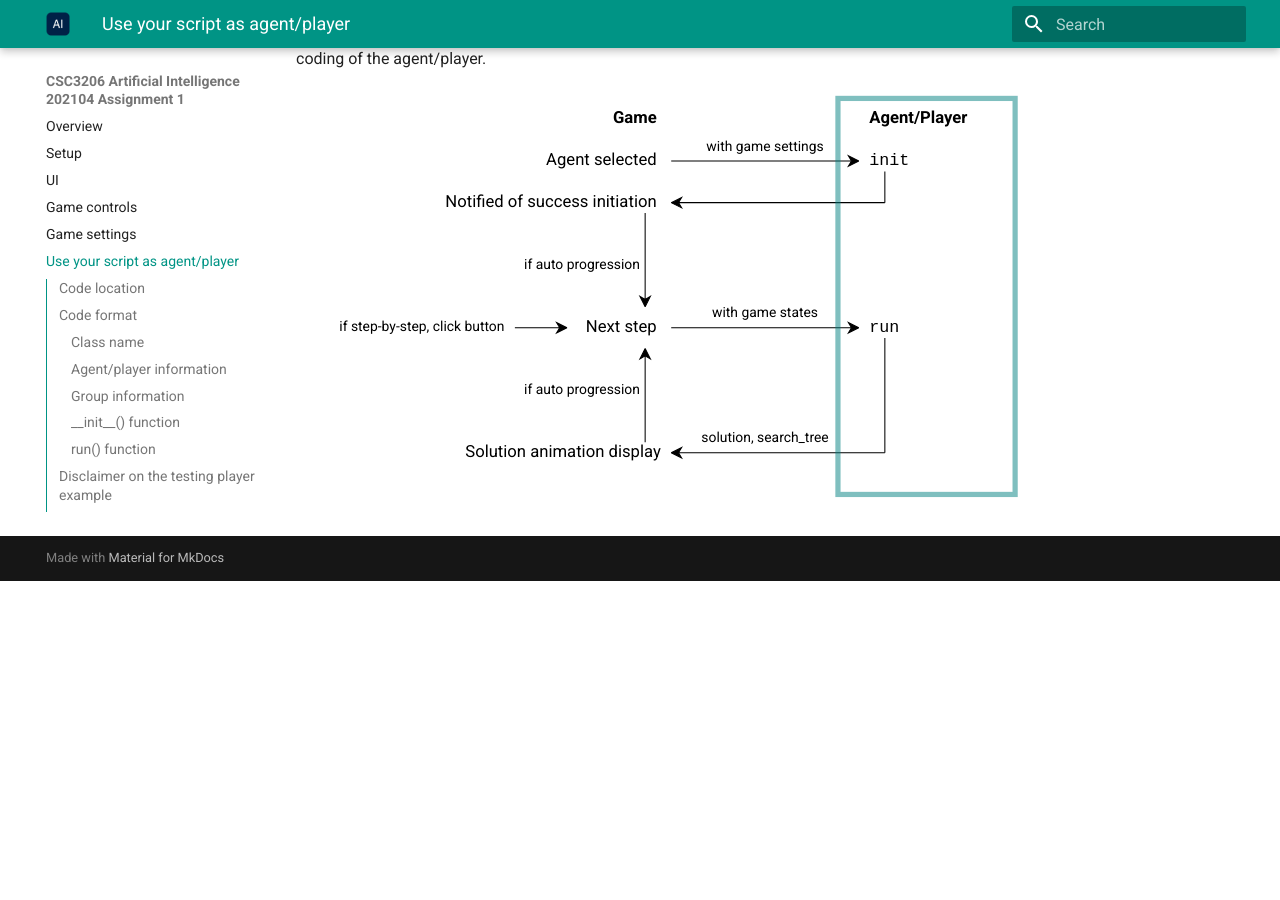
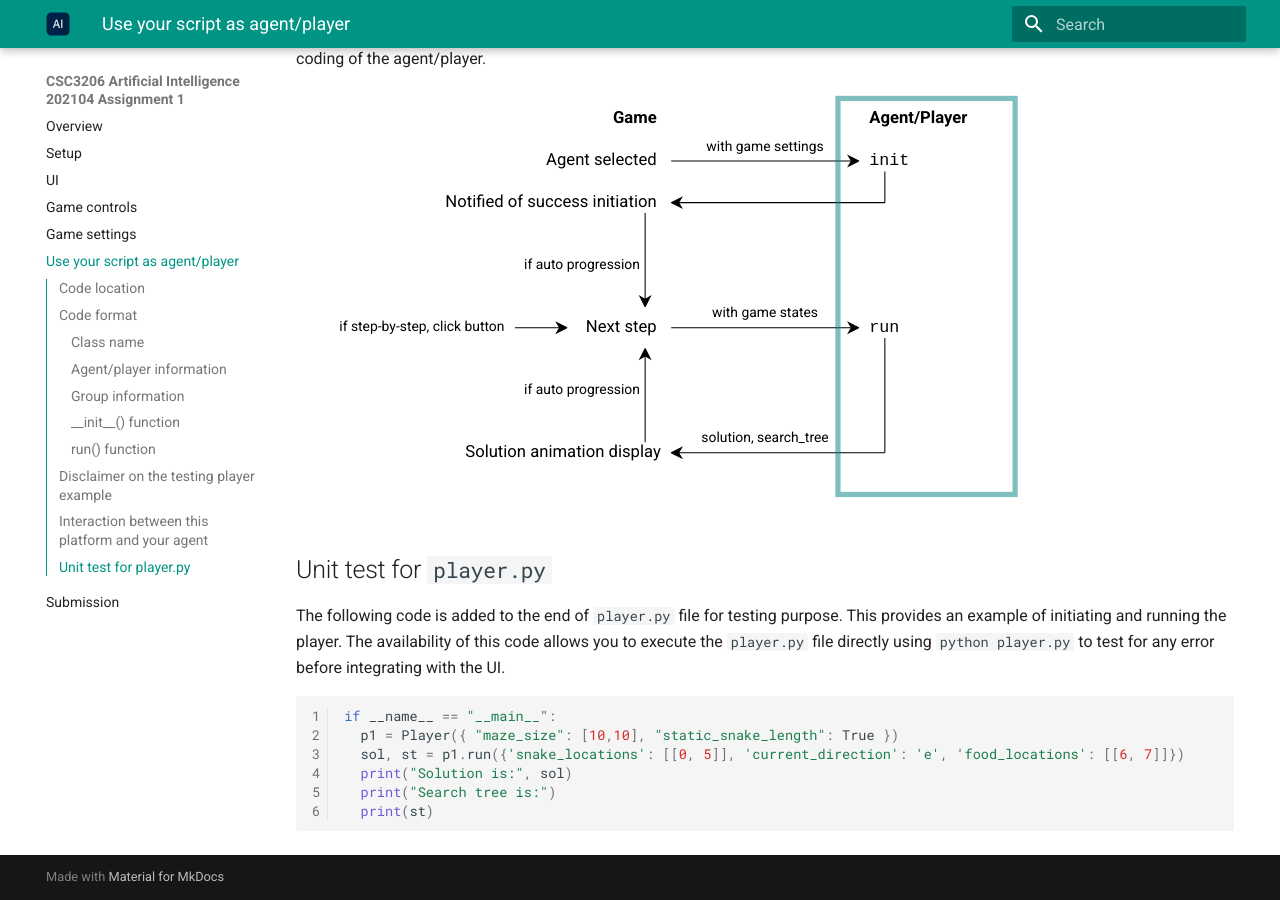
Before and after one commit to ricwtk/snake-game, an MkDocs documentation site: the page built from docs-src/docs/player.md, in a window 1280 px wide and 900 px high, scrolled down 4902 px. Built offline with MkDocs 1.6.1 and Material for MkDocs 9.7.7, drawn with Linux system fonts in a browser that asks for light colours; before the commit the page ends 5483 px from its top, so only the background shows below that.

Commit message:
add unit test for player.py

````diff
--- a/docs-src/docs/player.md
+++ b/docs-src/docs/player.md
@@ -229,3 +229,16 @@
   <path d="M -240 200 h 50 l -10 -5 l 3 5 l -3 5 l 10 -5" stroke="black" fill="black" />
   <rect stroke="teal" stroke-width="5" stroke-opacity="0.5" x="70" y="-20" fill="none" width="170" height="380" />
 </svg>
+
+## Unit test for `player.py`
+
+The following code is added to the end of `player.py` file for testing purpose. This provides an example of initiating and running the player. The availability of this code allows you to execute the `player.py` file directly using `python player.py` to test for any error before integrating with the UI.
+
+```py
+if __name__ == "__main__":
+  p1 = Player({ "maze_size": [10,10], "static_snake_length": True })
+  sol, st = p1.run({'snake_locations': [[0, 5]], 'current_direction': 'e', 'food_locations': [[6, 7]]})
+  print("Solution is:", sol)
+  print("Search tree is:")
+  print(st)
+```
````
